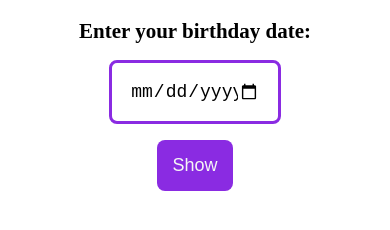
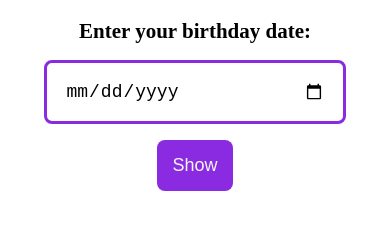
Before and after one commit to Sayantani96/palindrome-birthday, a plain HTML site: page index.html in a window 390 px wide. Shown: the part 94-324 px from the top of the page. Drawn offline with Linux system fonts and the light colour scheme.

Commit message:
Design fixes

```diff
--- a/palindrome.css
+++ b/palindrome.css
@@ -15,6 +15,9 @@ input{
     border-radius: 8px;
     font-size: 18px;
 }
+input:focus-visible{
+    outline: 3px solid blueviolet;
+}
 
 #result-btn{
     padding:15px;
@@ -27,6 +30,6 @@ input{
 
 @media screen and (max-width:768px) {
     input{
-        width:40%;
+        width:80%;
     }
 }
```
